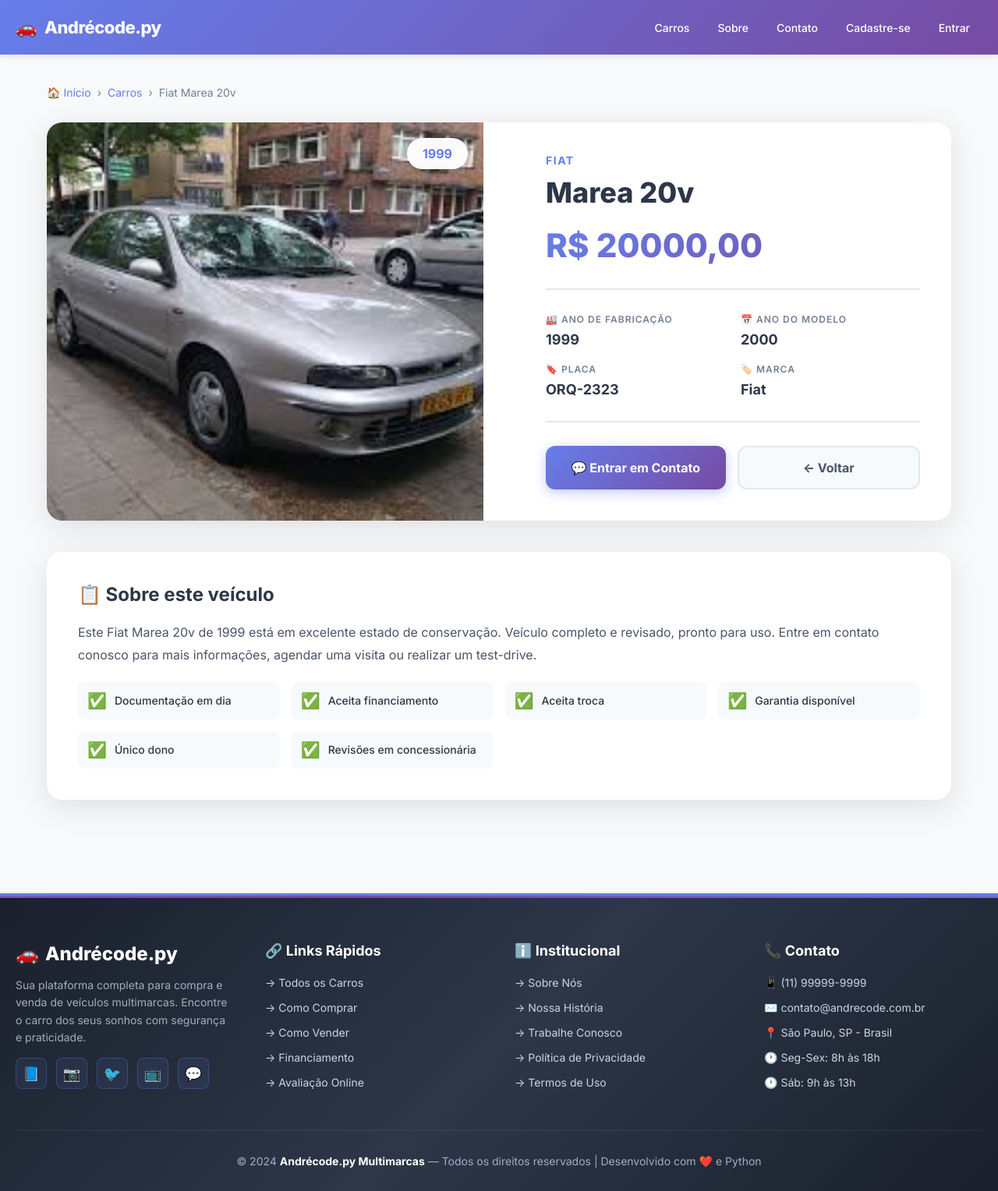
After one commit to andresperes33/Projeto-de-loja-de-carros, a Django app: page /car/1/ in a window 1280 px wide. The commit adds this page. Shown: the whole page at 78% size. Run offline with Django 5.2, Linux system fonts and the light colour scheme; data comes from the database, SQL or seed files in the repository; both versions use the stored data as it was after the commit.

Commit message:
criação de detalhes do carro

```diff
--- a/accounts/templates/login.html
+++ b/accounts/templates/login.html
@@ -1,6 +1,6 @@
 {% extends 'base.html' %}
 
-{% block title %}Login - PycodeBR{% endblock %}
+{% block title %}Login - Andrécode.py{% endblock %}
 
 {% block content %}
 <style>
@@ -248,7 +248,7 @@
 
 <script>
   // Adicionar classes aos inputs do Django
-  document.addEventListener('DOMContentLoaded', function() {
+  document.addEventListener('DOMContentLoaded', function () {
     const inputs = document.querySelectorAll('input[type="text"], input[type="password"]');
     inputs.forEach(input => {
       input.classList.add('form-control');
--- a/app/templates/base.html
+++ b/app/templates/base.html
@@ -4,7 +4,7 @@
 <head>
   <meta charset="UTF-8">
   <meta name="viewport" content="width=device-width, initial-scale=1.0">
-  <title>{% block title %}PycodeBR Multimarcas{% endblock %}</title>
+  <title>{% block title %}Andrécode.py Multimarcas{% endblock %}</title>
 
   <link rel="preconnect" href="https://fonts.googleapis.com">
   <link rel="preconnect" href="https://fonts.gstatic.com" crossorigin>
@@ -398,7 +398,7 @@
     <nav>
       <a href="{% url 'cars_list' %}" class="logo">
         <span>🚗</span>
-        <span>PycodeBR</span>
+        <span>Andrécode.py</span>
       </a>
 
       <button class="mobile-menu-btn" onclick="toggleMenu()" aria-label="Menu">
@@ -450,7 +450,7 @@
       <div class="footer-section">
         <div class="footer-logo">
           <span>🚗</span>
-          <span>PycodeBR</span>
+          <span>Andrécode.py</span>
         </div>
         <p>Sua plataforma completa para compra e venda de veículos multimarcas. Encontre o carro dos seus sonhos com
           segurança e praticidade.</p>
@@ -492,7 +492,7 @@
         <h3>📞 Contato</h3>
         <ul>
           <li><a href="tel:+5511999999999">📱 (11) 99999-9999</a></li>
-          <li><a href="mailto:contato@pycodebr.com.br">✉️ contato@pycodebr.com.br</a></li>
+          <li><a href="mailto:contato@andrecode.com.br">✉️ contato@andrecode.com.br</a></li>
           <li><a href="#">📍 São Paulo, SP - Brasil</a></li>
           <li><a href="#">🕐 Seg-Sex: 8h às 18h</a></li>
           <li><a href="#">🕐 Sáb: 9h às 13h</a></li>
@@ -501,7 +501,8 @@
     </div>
 
     <div class="footer-bottom">
-      <p>© 2024 <strong>PycodeBR Multimarcas</strong> — Todos os direitos reservados | Desenvolvido com ❤️ e Python</p>
+      <p>© 2024 <strong>Andrécode.py Multimarcas</strong> — Todos os direitos reservados | Desenvolvido com ❤️ e Python
+      </p>
     </div>
   </footer>
 
--- a/app/urls.py
+++ b/app/urls.py
@@ -19,7 +19,7 @@ from django.urls import path
 from django.conf import settings
 from django.conf.urls.static import static
 from django.urls import path
-from cars.views import CarsListView, NewCarCreateView
+from cars.views import CarsListView, NewCarCreateView, car_detail_view
 from accounts.views import register_view, login_view, logout_view
 
 
@@ -36,5 +36,6 @@ urlpatterns = [
     path('login/', login_view, name='login'),
     path('cars/', CarsListView.as_view(), name='cars_list'),
     path('new_car/', NewCarCreateView.as_view(), name='new_car'),
+    path('car/<int:pk>/', car_detail_view, name='car_detail'),
 
 ]+ static(settings.MEDIA_URL, document_root=settings.MEDIA_ROOT)
--- /dev/null
+++ b/cars/templates/car_detail.html
@@ -0,0 +1,426 @@
+{% extends "base.html" %}
+
+{% block title %}
+{{ car.brand }} {{ car.model }} {{ car.factory_year }} - Andrécode.py
+{% endblock %}
+
+{% block content %}
+<style>
+    * {
+        box-sizing: border-box;
+    }
+
+    .detail-container {
+        max-width: 1200px;
+        margin: 0 auto;
+        padding: 40px 20px;
+    }
+
+    .breadcrumb {
+        display: flex;
+        align-items: center;
+        gap: 8px;
+        margin-bottom: 30px;
+        font-size: 14px;
+        color: #718096;
+    }
+
+    .breadcrumb a {
+        color: #667eea;
+        text-decoration: none;
+        transition: color 0.2s;
+    }
+
+    .breadcrumb a:hover {
+        color: #764ba2;
+        text-decoration: underline;
+    }
+
+    .detail-grid {
+        display: grid;
+        grid-template-columns: 1fr 1fr;
+        gap: 40px;
+        background: white;
+        border-radius: 20px;
+        overflow: hidden;
+        box-shadow: 0 10px 40px rgba(0, 0, 0, 0.1);
+    }
+
+    .image-section {
+        position: relative;
+        background: #f5f5f5;
+        min-height: 500px;
+        display: flex;
+        align-items: center;
+        justify-content: center;
+        overflow: hidden;
+    }
+
+    .car-image {
+        width: 100%;
+        height: 100%;
+        object-fit: cover;
+        transition: transform 0.3s ease;
+    }
+
+    .image-section:hover .car-image {
+        transform: scale(1.05);
+    }
+
+    .year-badge {
+        position: absolute;
+        top: 20px;
+        right: 20px;
+        background: rgba(255, 255, 255, 0.95);
+        color: #667eea;
+        padding: 10px 20px;
+        border-radius: 30px;
+        font-size: 16px;
+        font-weight: 700;
+        backdrop-filter: blur(10px);
+        box-shadow: 0 4px 15px rgba(0, 0, 0, 0.1);
+    }
+
+    .info-section {
+        padding: 40px;
+        display: flex;
+        flex-direction: column;
+    }
+
+    .car-brand-label {
+        font-size: 14px;
+        text-transform: uppercase;
+        letter-spacing: 1.5px;
+        color: #667eea;
+        font-weight: 700;
+        margin-bottom: 12px;
+    }
+
+    .car-title {
+        font-size: 36px;
+        font-weight: 800;
+        color: #2d3748;
+        margin-bottom: 20px;
+        line-height: 1.2;
+    }
+
+    .car-price {
+        font-size: 42px;
+        font-weight: 800;
+        background: linear-gradient(135deg, #667eea 0%, #764ba2 100%);
+        -webkit-background-clip: text;
+        -webkit-text-fill-color: transparent;
+        background-clip: text;
+        margin-bottom: 30px;
+    }
+
+    .specs-grid {
+        display: grid;
+        grid-template-columns: 1fr 1fr;
+        gap: 20px;
+        margin-bottom: 30px;
+        padding: 30px 0;
+        border-top: 2px solid #e2e8f0;
+        border-bottom: 2px solid #e2e8f0;
+    }
+
+    .spec-item {
+        display: flex;
+        flex-direction: column;
+        gap: 8px;
+    }
+
+    .spec-label {
+        font-size: 12px;
+        text-transform: uppercase;
+        letter-spacing: 1px;
+        color: #718096;
+        font-weight: 600;
+    }
+
+    .spec-value {
+        font-size: 18px;
+        font-weight: 700;
+        color: #2d3748;
+    }
+
+    .action-buttons {
+        display: flex;
+        gap: 15px;
+        margin-top: auto;
+    }
+
+    .btn {
+        flex: 1;
+        padding: 16px 24px;
+        border: none;
+        border-radius: 12px;
+        font-size: 16px;
+        font-weight: 700;
+        cursor: pointer;
+        transition: all 0.3s ease;
+        text-align: center;
+        text-decoration: none;
+        display: inline-flex;
+        align-items: center;
+        justify-content: center;
+        gap: 8px;
+    }
+
+    .btn-primary {
+        background: linear-gradient(135deg, #667eea 0%, #764ba2 100%);
+        color: white;
+        box-shadow: 0 4px 15px rgba(102, 126, 234, 0.4);
+    }
+
+    .btn-primary:hover {
+        transform: translateY(-2px);
+        box-shadow: 0 6px 20px rgba(102, 126, 234, 0.5);
+    }
+
+    .btn-secondary {
+        background: #f7fafc;
+        color: #4a5568;
+        border: 2px solid #e2e8f0;
+    }
+
+    .btn-secondary:hover {
+        background: #e2e8f0;
+        transform: translateY(-2px);
+    }
+
+    .description-section {
+        margin-top: 40px;
+        background: white;
+        padding: 40px;
+        border-radius: 20px;
+        box-shadow: 0 10px 40px rgba(0, 0, 0, 0.1);
+    }
+
+    .description-title {
+        font-size: 24px;
+        font-weight: 700;
+        color: #2d3748;
+        margin-bottom: 20px;
+        display: flex;
+        align-items: center;
+        gap: 10px;
+    }
+
+    .description-text {
+        font-size: 16px;
+        line-height: 1.8;
+        color: #4a5568;
+    }
+
+    .features-list {
+        display: grid;
+        grid-template-columns: repeat(auto-fill, minmax(250px, 1fr));
+        gap: 15px;
+        margin-top: 20px;
+    }
+
+    .feature-item {
+        display: flex;
+        align-items: center;
+        gap: 10px;
+        padding: 12px;
+        background: #f7fafc;
+        border-radius: 8px;
+        font-size: 14px;
+        color: #2d3748;
+        font-weight: 500;
+    }
+
+    .feature-icon {
+        font-size: 20px;
+    }
+
+    @media (max-width: 968px) {
+        .detail-grid {
+            grid-template-columns: 1fr;
+        }
+
+        .image-section {
+            min-height: 400px;
+        }
+
+        .info-section {
+            padding: 30px 20px;
+        }
+
+        .car-title {
+            font-size: 28px;
+        }
+
+        .car-price {
+            font-size: 32px;
+        }
+
+        .specs-grid {
+            grid-template-columns: 1fr;
+            gap: 15px;
+        }
+
+        .action-buttons {
+            flex-direction: column;
+        }
+
+        .description-section {
+            padding: 30px 20px;
+        }
+    }
+
+    @media (max-width: 480px) {
+        .detail-container {
+            padding: 20px 10px;
+        }
+
+        .car-title {
+            font-size: 24px;
+        }
+
+        .car-price {
+            font-size: 28px;
+        }
+
+        .features-list {
+            grid-template-columns: 1fr;
+        }
+    }
+</style>
+
+<div class="detail-container">
+    <!-- Breadcrumb -->
+    <div class="breadcrumb">
+        <a href="{% url 'cars_list' %}">🏠 Início</a>
+        <span>›</span>
+        <a href="{% url 'cars_list' %}">Carros</a>
+        <span>›</span>
+        <span>{{ car.brand }} {{ car.model }}</span>
+    </div>
+
+    <!-- Grid Principal -->
+    <div class="detail-grid">
+        <!-- Seção de Imagem -->
+        <div class="image-section">
+            {% if car.photo %}
+            <img src="{{ car.photo.url }}" alt="{{ car.brand }} {{ car.model }} {{ car.factory_year }}"
+                class="car-image">
+            {% else %}
+            <div style="text-align: center; color: #cbd5e0;">
+                <div style="font-size: 64px; margin-bottom: 10px;">🚗</div>
+                <p>Imagem não disponível</p>
+            </div>
+            {% endif %}
+            <div class="year-badge">{{ car.factory_year }}</div>
+        </div>
+
+        <!-- Seção de Informações -->
+        <div class="info-section">
+            <div class="car-brand-label">{{ car.brand }}</div>
+            <h1 class="car-title">{{ car.model }}</h1>
+            <div class="car-price">R$ {{ car.value|floatformat:2 }}</div>
+
+            <!-- Especificações -->
+            <div class="specs-grid">
+                <div class="spec-item">
+                    <span class="spec-label">🏭 Ano de Fabricação</span>
+                    <span class="spec-value">{{ car.factory_year|default:"N/D" }}</span>
+                </div>
+                <div class="spec-item">
+                    <span class="spec-label">📅 Ano do Modelo</span>
+                    <span class="spec-value">{{ car.model_year|default:"N/D" }}</span>
+                </div>
+                <div class="spec-item">
+                    <span class="spec-label">🔖 Placa</span>
+                    <span class="spec-value">{{ car.plate|default:"N/D" }}</span>
+                </div>
+                <div class="spec-item">
+                    <span class="spec-label">🏷️ Marca</span>
+                    <span class="spec-value">{{ car.brand }}</span>
+                </div>
+            </div>
+
+            <!-- Botões de Ação -->
+            <div class="action-buttons">
+                <a href="#" class="btn btn-primary">
+                    💬 Entrar em Contato
+                </a>
+                <a href="{% url 'cars_list' %}" class="btn btn-secondary">
+                    ← Voltar
+                </a>
+            </div>
+        </div>
+    </div>
+
+    <!-- Seção de Descrição -->
+    <div class="description-section">
+        <h2 class="description-title">
+            📋 Sobre este veículo
+        </h2>
+        <p class="description-text">
+            Este {{ car.brand }} {{ car.model }} de {{ car.factory_year }} está em excelente estado de conservação.
+            Veículo completo e revisado, pronto para uso. Entre em contato conosco para mais informações,
+            agendar uma visita ou realizar um test-drive.
+        </p>
+
+        <div class="features-list">
+            <div class="feature-item">
+                <span class="feature-icon">✅</span>
+                <span>Documentação em dia</span>
+            </div>
+            <div class="feature-item">
+                <span class="feature-icon">✅</span>
+                <span>Aceita financiamento</span>
+            </div>
+            <div class="feature-item">
+                <span class="feature-icon">✅</span>
+                <span>Aceita troca</span>
+            </div>
+            <div class="feature-item">
+                <span class="feature-icon">✅</span>
+                <span>Garantia disponível</span>
+            </div>
+            <div class="feature-item">
+                <span class="feature-icon">✅</span>
+                <span>Único dono</span>
+            </div>
+            <div class="feature-item">
+                <span class="feature-icon">✅</span>
+                <span>Revisões em concessionária</span>
+            </div>
+        </div>
+    </div>
+</div>
+
+<script>
+    // Animação de entrada suave
+    document.addEventListener('DOMContentLoaded', function () {
+        const detailGrid = document.querySelector('.detail-grid');
+        const descSection = document.querySelector('.description-section');
+
+        setTimeout(() => {
+            detailGrid.style.opacity = '0';
+            detailGrid.style.transform = 'translateY(20px)';
+            detailGrid.style.transition = 'all 0.6s ease';
+
+            requestAnimationFrame(() => {
+                detailGrid.style.opacity = '1';
+                detailGrid.style.transform = 'translateY(0)';
+            });
+        }, 100);
+
+        setTimeout(() => {
+            descSection.style.opacity = '0';
+            descSection.style.transform = 'translateY(20px)';
+            descSection.style.transition = 'all 0.6s ease';
+
+            requestAnimationFrame(() => {
+                descSection.style.opacity = '1';
+                descSection.style.transform = 'translateY(0)';
+            });
+        }, 300);
+    });
+</script>
+{% endblock %}
--- a/cars/views.py
+++ b/cars/views.py
@@ -1,4 +1,4 @@
-from django.shortcuts import render, redirect
+from django.shortcuts import render, redirect, get_object_or_404
 from django.views.generic import ListView, CreateView
 from django.urls import reverse_lazy
 from cars.models import Car
@@ -31,3 +31,8 @@ class NewCarCreateView(CreateView):
         context = super().get_context_data(**kwargs)
         context['new_car_form'] = context.pop('form')
         return context
+
+
+def car_detail_view(request, pk):
+    car = get_object_or_404(Car, pk=pk)
+    return render(request, 'car_detail.html', {'car': car})
```
Also changed, not shown: accounts/templates/register.html (+4 -4 lines), cars/templates/cars.html (+8 -30 lines), cars/templates/new_car.html (+5 -5 lines), db.sqlite3. Lines whose indentation alone changed are shown as unchanged.
